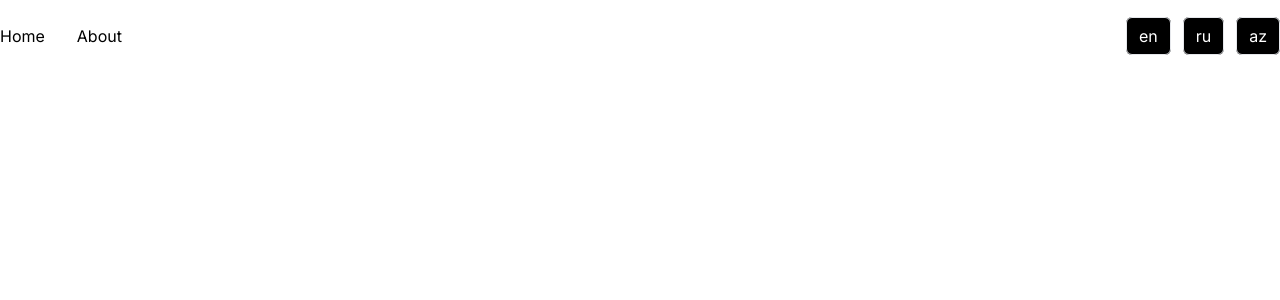
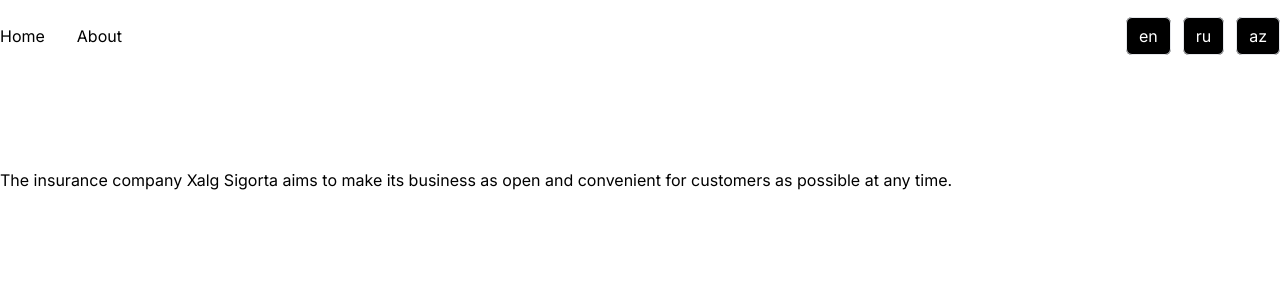
Before and after one commit to AslanMamedov/next14translate, a Next.js app: page /en in a window 1280 px wide. Shown: the top 300 px of the page. Built offline with nearby package versions, Linux system fonts and the light colour scheme.

Commit message:
fixed and refactored

```diff
--- a/src/components/Counter.tsx
+++ b/src/components/Counter.tsx
@@ -1,8 +1,8 @@
 import { useTranslate } from '@/providers/TranslateProvider';
 
 const Counter = () => {
-	const t = useTranslate('about');
+	const t = useTranslate('carousel.item');
 
-	return <div>{t('list.desc_1')}</div>;
+	return <div>{t('desc')}</div>;
 };
 export default Counter;
--- a/src/providers/TranslateProvider.tsx
+++ b/src/providers/TranslateProvider.tsx
@@ -4,6 +4,7 @@
 
 interface TranslateContextProps {
 	dictionary: Dictionary;
+	locale: string;
 }
 type StrObj = Record<string, string>;
 
@@ -38,31 +39,37 @@
 const translateContext = createContext<TranslateContextProps | undefined>(undefined);
 export function useTranslate<T extends PageType<Dictionary>, K extends Dictionary>(dictionaryKey: T) {
 	const context = useContext(translateContext);
+
 	function dictionary(keys: Keys<K, T>): string {
 		if (!context) {
 			throw new Error('useTranslate must be used within a TranslateProvider');
 		}
-		const dictionaryKeyLists = dictionaryKey.split('.');
-		const keyLists = keys.split('.');
-		const dictionary = context.dictionary;
-		// console.log(dictionaryKeyLists, keyLists, dictionary);
-		const result = {} as any;
-		for (let i = 0; i < dictionaryKeyLists.length; i++) {
-			result[dictionaryKeyLists[i]] = dictionary[dictionaryKeyLists[i]] as any;
+
+		const keyLists: string[] = `${dictionaryKey}.${keys}`.split('.');
+		let result: any = context.dictionary;
+
+		for (const key of keyLists) {
+			if (result && typeof result === 'object' && key in result) {
+				result = result[key] as StrObj;
+			} else {
+				throw new Error(`Invalid keys: ${keys}`);
+			}
 		}
 
-		return '';
+		return result;
 	}
-
 	if (!context) {
 		throw new Error('useTranslate must be used within a TranslateProvider');
 	}
 
+	if (typeof window !== 'undefined') {
+		localStorage.setItem('locale', context.locale);
+	}
+
 	return dictionary;
 }
-
-const TranslateProvider: FC<PropsWithChildren<TranslateContextProps>> = ({ dictionary, children }) => {
-	return <translateContext.Provider value={{ dictionary }}>{children}</translateContext.Provider>;
+const TranslateProvider: FC<PropsWithChildren<TranslateContextProps>> = ({ locale, dictionary, children }) => {
+	return <translateContext.Provider value={{ dictionary, locale }}>{children}</translateContext.Provider>;
 };
 
 export default TranslateProvider;
```
